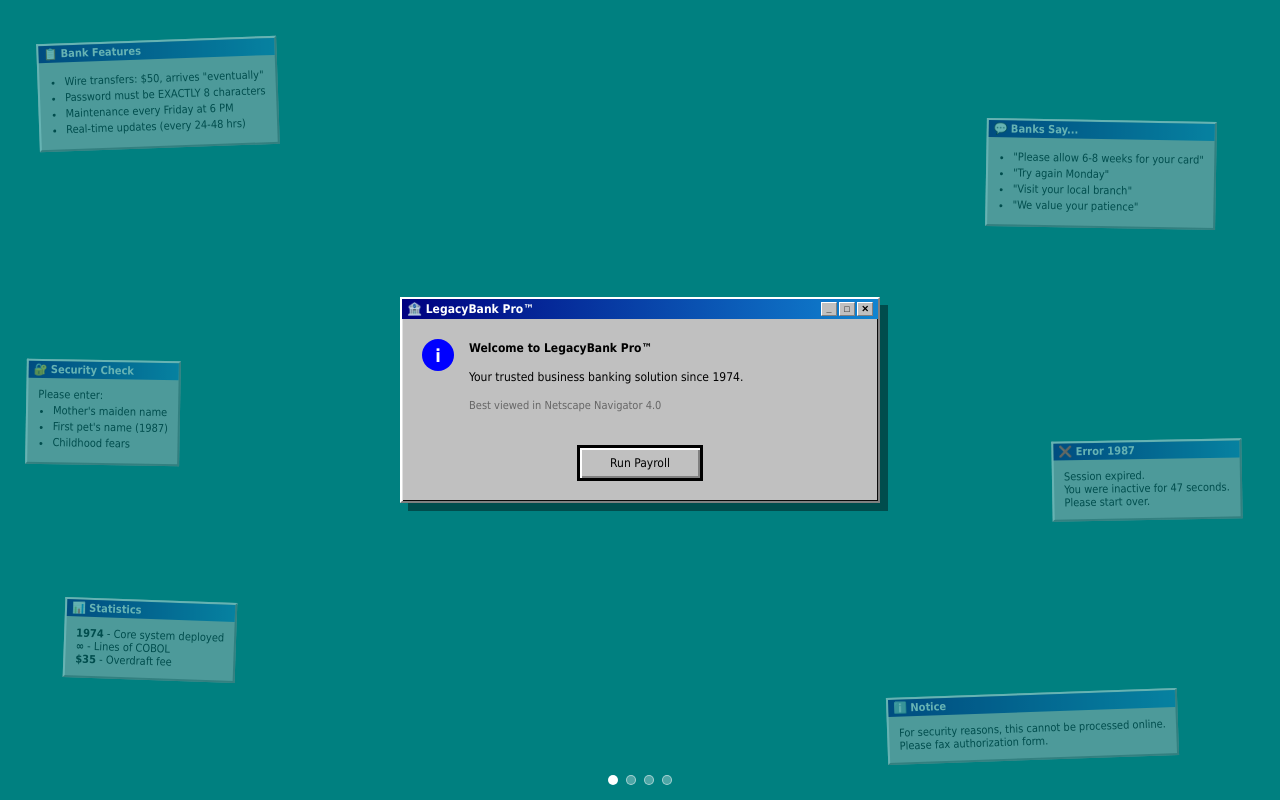
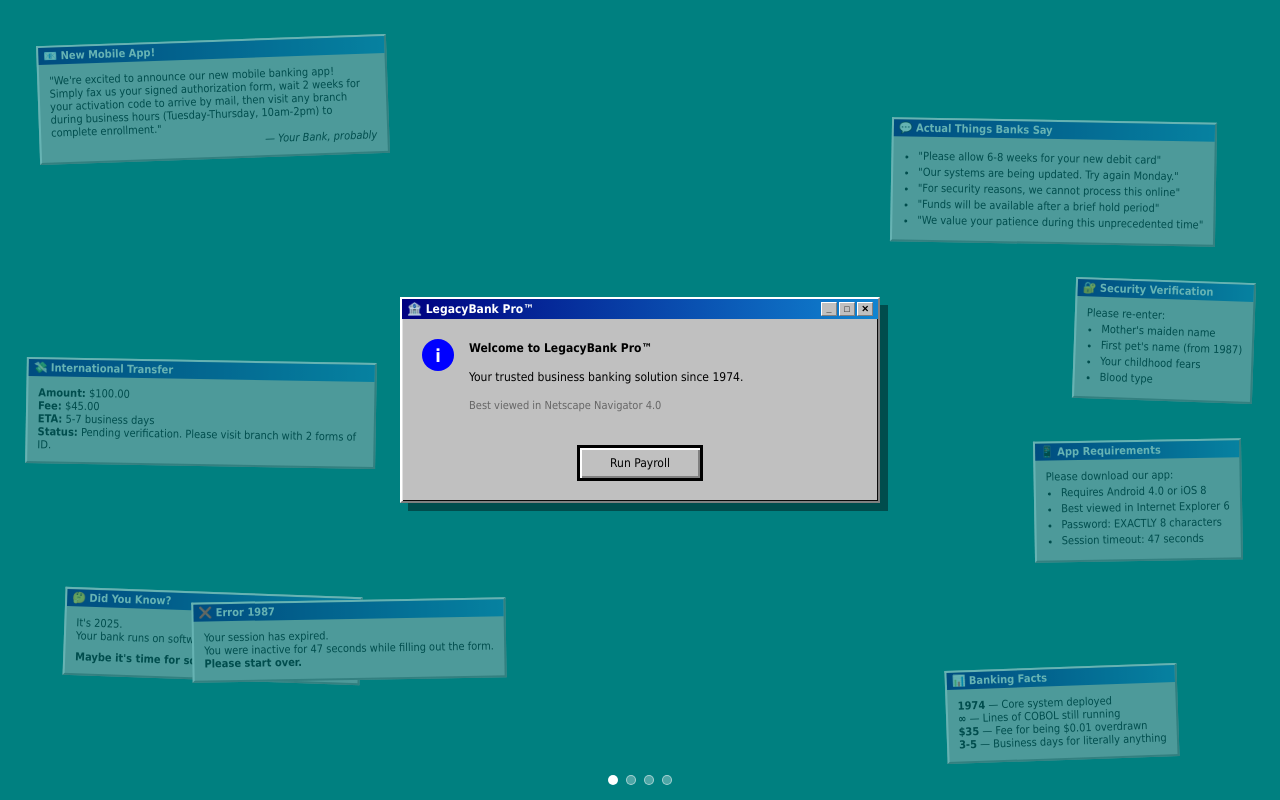
Before and after one commit to mhenrixon/oldbanking-sucks, a plain HTML site: page index.html in a window 1280 px wide. Drawn offline with Linux system fonts and the light colour scheme.

Commit message:
More jokes in background windows

```diff
--- a/index.html
+++ b/index.html
@@ -403,59 +403,81 @@
     <!-- Background layer with jokes -->
     <div class="background-layer">
         <div class="bg-window pos-1">
-            <div class="bg-titlebar">📋 Bank Features</div>
+            <div class="bg-titlebar">📧 New Mobile App!</div>
             <div class="bg-content">
-                <ul>
-                    <li>Wire transfers: $50, arrives "eventually"</li>
-                    <li>Password must be EXACTLY 8 characters</li>
-                    <li>Maintenance every Friday at 6 PM</li>
-                    <li>Real-time updates (every 24-48 hrs)</li>
-                </ul>
+                <p>"We're excited to announce our new mobile banking app!</p>
+                <p>Simply fax us your signed authorization form, wait 2 weeks for your activation code to arrive by mail, then visit any branch during business hours (Tuesday-Thursday, 10am-2pm) to complete enrollment."</p>
+                <p style="text-align: right;"><em>— Your Bank, probably</em></p>
             </div>
         </div>
         <div class="bg-window pos-2">
-            <div class="bg-titlebar">💬 Banks Say...</div>
+            <div class="bg-titlebar">💬 Actual Things Banks Say</div>
             <div class="bg-content">
                 <ul>
-                    <li>"Please allow 6-8 weeks for your card"</li>
-                    <li>"Try again Monday"</li>
-                    <li>"Visit your local branch"</li>
-                    <li>"We value your patience"</li>
+                    <li>"Please allow 6-8 weeks for your new debit card"</li>
+                    <li>"Our systems are being updated. Try again Monday."</li>
+                    <li>"For security reasons, we cannot process this online"</li>
+                    <li>"Funds will be available after a brief hold period"</li>
+                    <li>"We value your patience during this unprecedented time"</li>
                 </ul>
             </div>
         </div>
         <div class="bg-window pos-3">
-            <div class="bg-titlebar">🔐 Security Check</div>
+            <div class="bg-titlebar">💸 International Transfer</div>
             <div class="bg-content">
-                <p>Please enter:</p>
+                <p><strong>Amount:</strong> $100.00</p>
+                <p><strong>Fee:</strong> $45.00</p>
+                <p><strong>ETA:</strong> 5-7 business days</p>
+                <p><strong>Status:</strong> Pending verification. Please visit branch with 2 forms of ID.</p>
+            </div>
+        </div>
+        <div class="bg-window pos-4">
+            <div class="bg-titlebar">📱 App Requirements</div>
+            <div class="bg-content">
+                <p>Please download our app:</p>
                 <ul>
-                    <li>Mother's maiden name</li>
-                    <li>First pet's name (1987)</li>
-                    <li>Childhood fears</li>
+                    <li>Requires Android 4.0 or iOS 8</li>
+                    <li>Best viewed in Internet Explorer 6</li>
+                    <li>Password: EXACTLY 8 characters</li>
+                    <li>Session timeout: 47 seconds</li>
                 </ul>
             </div>
         </div>
-        <div class="bg-window pos-4">
-            <div class="bg-titlebar">❌ Error 1987</div>
+        <div class="bg-window pos-5">
+            <div class="bg-titlebar">🤔 Did You Know?</div>
             <div class="bg-content">
-                <p>Session expired.</p>
-                <p>You were inactive for 47 seconds.</p>
-                <p>Please start over.</p>
-            </div>
-        </div>
-        <div class="bg-window pos-5">
-            <div class="bg-titlebar">📊 Statistics</div>
-            <div class="bg-content">
-                <p><strong>1974</strong> - Core system deployed</p>
-                <p><strong>∞</strong> - Lines of COBOL</p>
-                <p><strong>$35</strong> - Overdraft fee</p>
+                <p>It's 2025.</p>
+                <p>Your bank runs on software older than the internet.</p>
+                <p style="margin-top: 8px;"><strong>Maybe it's time for something that doesn't suck?</strong></p>
             </div>
         </div>
         <div class="bg-window pos-6">
-            <div class="bg-titlebar">ℹ️ Notice</div>
+            <div class="bg-titlebar">📊 Banking Facts</div>
             <div class="bg-content">
-                <p>For security reasons, this cannot be processed online.</p>
-                <p>Please fax authorization form.</p>
+                <p><strong>1974</strong> — Core system deployed</p>
+                <p><strong>∞</strong> — Lines of COBOL still running</p>
+                <p><strong>$35</strong> — Fee for being $0.01 overdrawn</p>
+                <p><strong>3-5</strong> — Business days for literally anything</p>
+            </div>
+        </div>
+        <div class="bg-window" style="top: 75%; left: 15%; transform: rotate(-1deg);">
+            <div class="bg-titlebar">❌ Error 1987</div>
+            <div class="bg-content">
+                <p>Your session has expired.</p>
+                <p>You were inactive for 47 seconds while filling out the form.</p>
+                <p><strong>Please start over.</strong></p>
+            </div>
+        </div>
+        <div class="bg-window" style="top: 35%; right: 2%; transform: rotate(2deg);">
+            <div class="bg-titlebar">🔐 Security Verification</div>
+            <div class="bg-content">
+                <p>Please re-enter:</p>
+                <ul>
+                    <li>Mother's maiden name</li>
+                    <li>First pet's name (from 1987)</li>
+                    <li>Your childhood fears</li>
+                    <li>Blood type</li>
+                </ul>
             </div>
         </div>
     </div>
```
